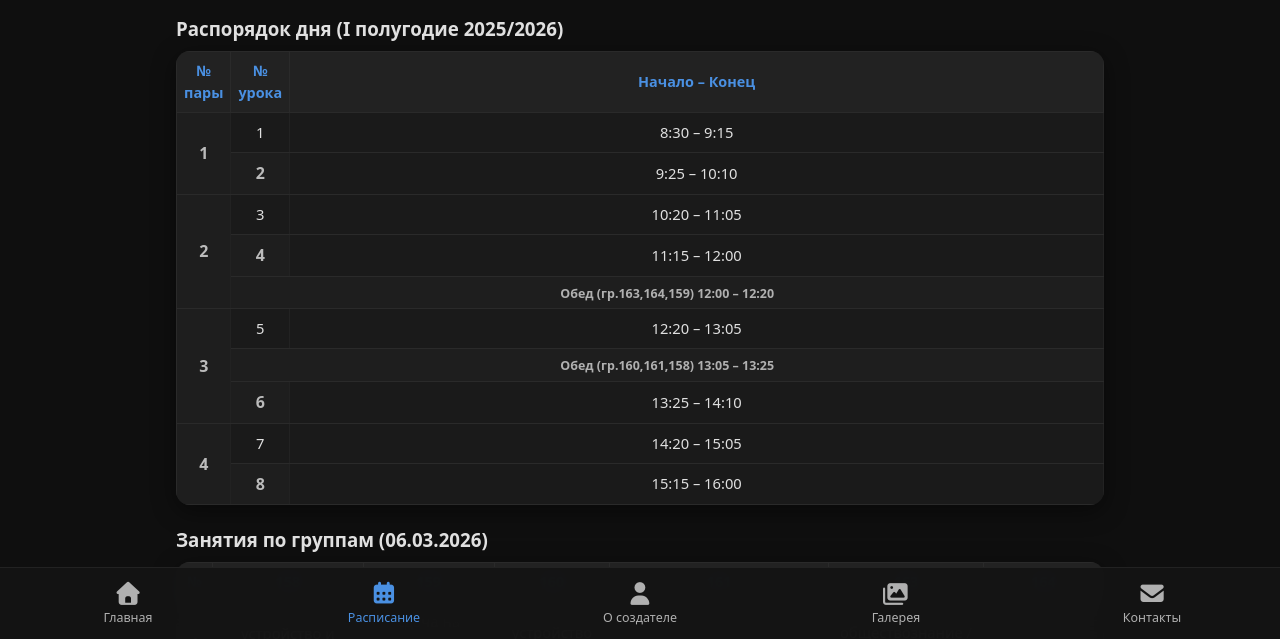
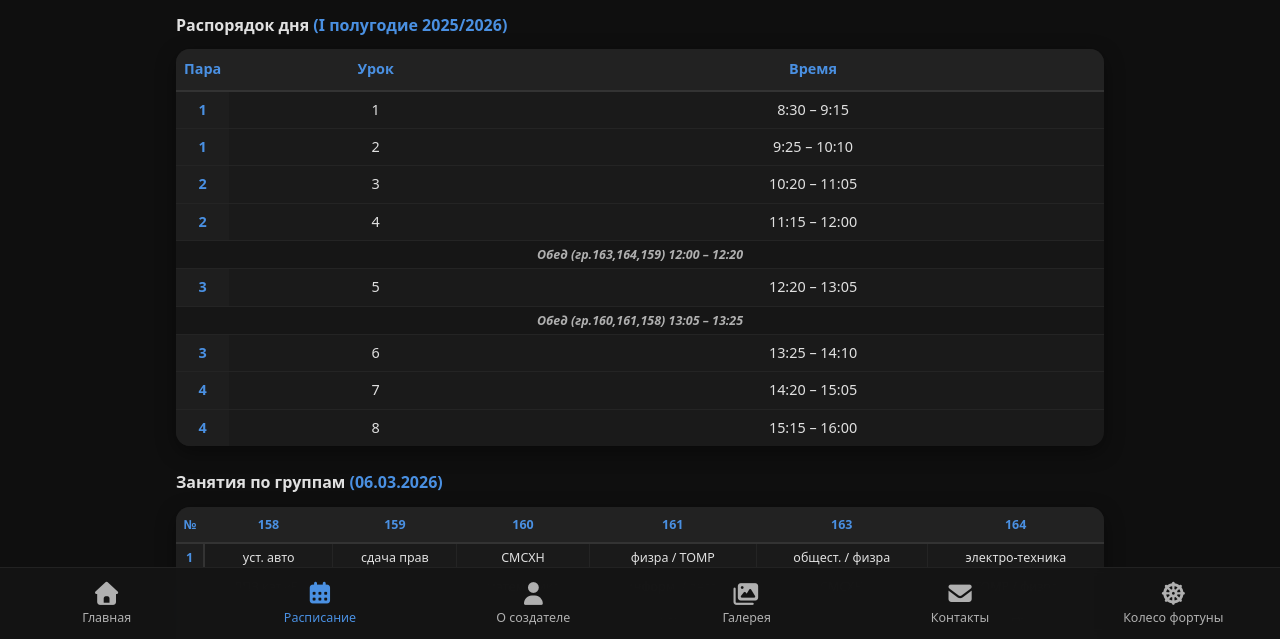
Before and after one commit to f1ikcer/Kokhanovsky-College, a plain HTML site: page schedule.html in a window 1280 px wide. Shown: the part 159-798 px from the top of the page. Drawn offline with Linux system fonts and the light colour scheme.

Commit message:
Update schedule.html

```diff
--- a/schedule.html
+++ b/schedule.html
@@ -6,6 +6,103 @@
   <title data-key="title_schedule">Расписание — КГК</title>
   <link rel="stylesheet" href="https://cdnjs.cloudflare.com/ajax/libs/font-awesome/7.0.1/css/all.min.css" crossorigin="anonymous" referrerpolicy="no-referrer" />
   <link rel="stylesheet" href="style.css">
+  <style>
+    /* ── Таблица распорядка дня — узкая, влезает без скролла ── */
+    .timetable {
+      width: 100%;
+      border-collapse: collapse;
+      background: var(--card);
+      border-radius: var(--radius);
+      overflow: hidden;
+      box-shadow: 0 6px 20px rgba(0,0,0,0.4);
+      margin-bottom: 24px;
+      font-size: 0.9rem;
+    }
+    .timetable th {
+      background: #222;
+      color: var(--accent);
+      font-weight: 600;
+      padding: 9px 8px;
+      text-align: center;
+      border-bottom: 2px solid #333;
+    }
+    .timetable td {
+      padding: 7px 8px;
+      text-align: center;
+      border-bottom: 1px solid #242424;
+      vertical-align: middle;
+    }
+    .timetable td:first-child {
+      background: #1e1e1e;
+      font-weight: 700;
+      color: var(--accent);
+      width: 48px;
+    }
+    .timetable .lunch-row td {
+      font-size: 0.78rem;
+      color: var(--text2);
+      background: #161616;
+      padding: 4px 8px;
+      font-style: italic;
+    }
+    .timetable tr:last-child td { border-bottom: none; }
+
+    /* ── Таблица занятий по группам — карточки ── */
+    .groups-card {
+      background: var(--card);
+      border-radius: var(--radius);
+      overflow: hidden;
+      box-shadow: 0 6px 20px rgba(0,0,0,0.4);
+      margin-bottom: 24px;
+    }
+    .groups-table {
+      width: 100%;
+      border-collapse: collapse;
+      font-size: 0.78rem;
+    }
+    .groups-table th {
+      background: #222;
+      color: var(--accent);
+      font-weight: 700;
+      padding: 8px 4px;
+      text-align: center;
+      border-bottom: 2px solid #333;
+      white-space: nowrap;
+    }
+    .groups-table th:first-child {
+      width: 28px;
+    }
+    .groups-table td {
+      padding: 6px 4px;
+      text-align: center;
+      border-bottom: 1px solid #242424;
+      border-right: 1px solid #242424;
+      vertical-align: middle;
+      line-height: 1.25;
+      word-break: break-word;
+      hyphens: auto;
+    }
+    .groups-table td:first-child {
+      background: #1e1e1e;
+      font-weight: 700;
+      color: var(--accent);
+      border-right: 2px solid #333;
+    }
+    .groups-table td:last-child { border-right: none; }
+    .groups-table tr:last-child td { border-bottom: none; }
+    .groups-table tr:hover td { background: #202020; }
+    .groups-table tr:hover td:first-child { background: #1a1a1a; }
+
+    .section-title {
+      font-size: 1rem;
+      font-weight: 700;
+      color: var(--text);
+      margin: 0 0 12px 0;
+    }
+    .section-title span {
+      color: var(--accent);
+    }
+  </style>
 </head>
 <body>
 
@@ -24,74 +121,34 @@
 
   <h1>Расписание</h1>
 
-  <!-- БЛОК 1: РАСПИСАНИЕ ПАР (РАСПОРЯДОК ДНЯ) – очень маленькое, вверху -->
-  <section class="schedule-section">
-    <h3>Распорядок дня (I полугодие 2025/2026)</h3>
-    <div class="schedule-table-wrapper">
-  <table class="schedule-table ultra-compact">
+  <!-- БЛОК 1: РАСПОРЯДОК ДНЯ -->
+  <p class="section-title">Распорядок дня <span>(I полугодие 2025/2026)</span></p>
+  <table class="timetable">
     <thead>
       <tr>
-        <th>№ пары</th>
-        <th>№ урока</th>
-        <th>Начало – Конец</th>
+        <th>Пара</th>
+        <th>Урок</th>
+        <th>Время</th>
       </tr>
     </thead>
     <tbody>
-      <tr>
-        <td rowspan="2">1</td>
-        <td>1</td>
-        <td>8:30 – 9:15</td>
-      </tr>
-      <tr>
-        <td>2</td>
-        <td>9:25 – 10:10</td>
-      </tr>
-
-      <tr>
-        <td rowspan="3">2</td>
-        <td>3</td>
-        <td>10:20 – 11:05</td>
-      </tr>
-      <tr>
-        <td>4</td>
-        <td>11:15 – 12:00</td>
-      </tr>
-      <tr>
-        <td colspan="2"><small>Обед (гр.163,164,159) 12:00 – 12:20</small></td>
-      </tr>
-
-      <tr>
-        <td rowspan="3">3</td>
-        <td>5</td>
-        <td>12:20 – 13:05</td>
-      </tr>
-      <tr>
-        <td colspan="2"><small>Обед (гр.160,161,158) 13:05 – 13:25</small></td>
-      </tr>
-      <tr>
-        <td>6</td>
-        <td>13:25 – 14:10</td>
-      </tr>
-
-      <tr>
-        <td rowspan="2">4</td>
-        <td>7</td>
-        <td>14:20 – 15:05</td>
-      </tr>
-      <tr>
-        <td>8</td>
-        <td>15:15 – 16:00</td>
-      </tr>
+      <tr><td>1</td><td>1</td><td>8:30 – 9:15</td></tr>
+      <tr><td>1</td><td>2</td><td>9:25 – 10:10</td></tr>
+      <tr><td>2</td><td>3</td><td>10:20 – 11:05</td></tr>
+      <tr><td>2</td><td>4</td><td>11:15 – 12:00</td></tr>
+      <tr class="lunch-row"><td colspan="3">Обед (гр.163,164,159) 12:00 – 12:20</td></tr>
+      <tr><td>3</td><td>5</td><td>12:20 – 13:05</td></tr>
+      <tr class="lunch-row"><td colspan="3">Обед (гр.160,161,158) 13:05 – 13:25</td></tr>
+      <tr><td>3</td><td>6</td><td>13:25 – 14:10</td></tr>
+      <tr><td>4</td><td>7</td><td>14:20 – 15:05</td></tr>
+      <tr><td>4</td><td>8</td><td>15:15 – 16:00</td></tr>
     </tbody>
   </table>
-</div>
-  </section>
 
-  <!-- БЛОК 2: РАСПИСАНИЕ ЗАНЯТИЙ ПО ГРУППАМ – ниже, тоже максимально уменьшенное -->
-  <section class="schedule-section">
-    <h3>Занятия по группам (06.03.2026)</h3>
-    <div class="schedule-table-wrapper">
-      <table class="schedule-table compact">
+  <!-- БЛОК 2: ЗАНЯТИЯ ПО ГРУППАМ -->
+  <p class="section-title">Занятия по группам <span>(06.03.2026)</span></p>
+  <div class="groups-card">
+    <table class="groups-table">
       <thead>
         <tr>
           <th>№</th>
@@ -106,25 +163,25 @@
       <tbody>
         <tr>
           <td>1</td>
-            <td>устройство и эксплуатация авто</td>
-            <td>сдача на временные права</td>
-            <td>устройство СМСХН<br><small></small></td>
-            <td>физра / ТОМР<small></small></td>
-            <td>обществознание / физра<br><small></small></td>
-            <td>электотехника</td>
+          <td>уст. авто</td>
+          <td>сдача прав</td>
+          <td>СМСХН</td>
+          <td>физра / ТОМР</td>
+          <td>общест. / физра</td>
+          <td>электро-техника</td>
         </tr>
         <tr>
           <td>2</td>
-            <td>ЛПЗ (устройство СМ кат «Е»</td>
+          <td>ЛПЗ кат.«Е»</td>
           <td>-</td>
           <td>математика</td>
-            <td>прикл.информатика(н) / английский язык<br><small></small></td>
-            <td>устройство СМСХН</td>
+          <td>информ. / англ.</td>
+          <td>СМСХН</td>
           <td>ТОМР / физра</td>
         </tr>
         <tr>
           <td>3</td>
-            <td>ЛПЗ (устройство СМ кат. «Е»</td>
+          <td>ЛПЗ кат.«Е»</td>
           <td>-</td>
           <td>физра</td>
           <td>физика</td>
@@ -133,7 +190,7 @@
         </tr>
         <tr>
           <td>4</td>
-            <td>ЛПЗ (устройство СМ кат. «Е»)</td>
+          <td>ЛПЗ кат.«Е»</td>
           <td>-</td>
           <td>-</td>
           <td>-</td>
@@ -152,11 +209,6 @@
       </tbody>
     </table>
   </div>
-  </section>
-
-  <p class="hint schedule-hint">
-
-  </p>
 
 </main>
 
@@ -166,6 +218,7 @@
   <a href="about.html" class="nav-item"><i class="fa-solid fa-user"></i><span data-key="nav_about">О создателе</span></a>
   <a href="gallery.html" class="nav-item"><i class="fa-solid fa-images"></i><span data-key="nav_gallery">Галерея</span></a>
   <a href="contacts.html" class="nav-item"><i class="fa-solid fa-envelope"></i><span data-key="nav_contacts">Контакты</span></a>
+  <a href="wheel.html" class="nav-item"><i class="fa-solid fa-dharmachakra"></i><span data-key="nav_wheel">Колесо фортуны</span></a>
 </nav>
 
 <button id="to-top" title="Наверх"><i class="fa-solid fa-chevron-up"></i></button>
```
Lines whose indentation alone changed are shown as unchanged.
